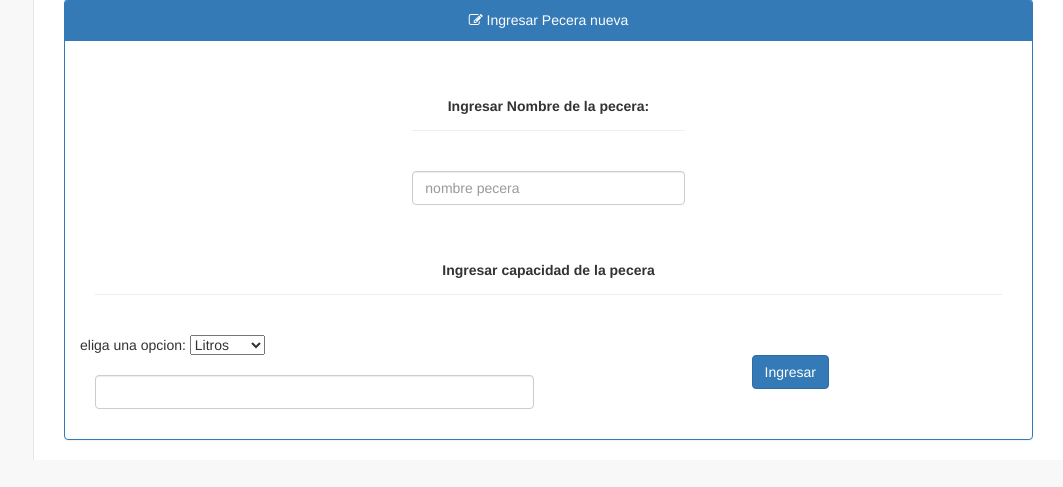
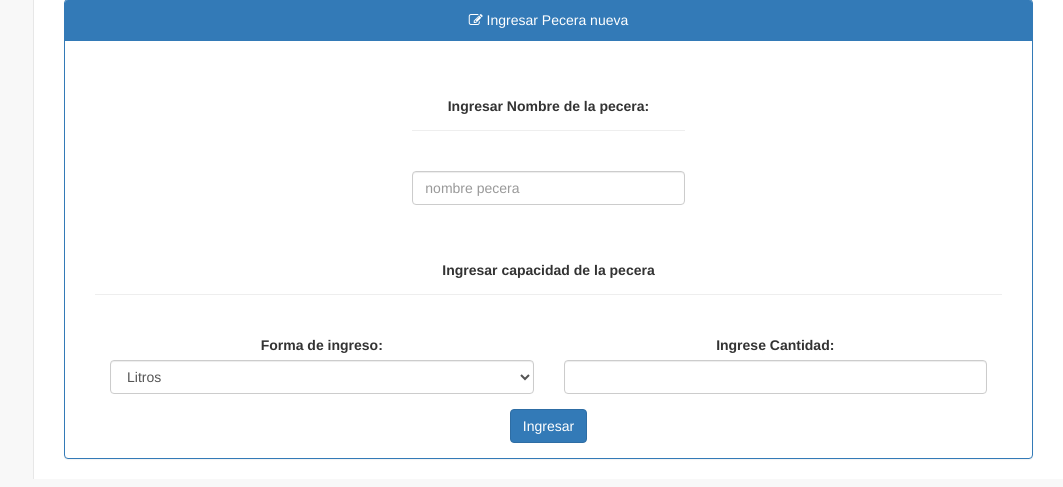
Before and after one commit to IgnacioYanjari/ProyectoTics1, a Flask app: page / in a window 1280 px wide. Shown: the part 313-800 px from the top of the page, without its empty margins (217-1280 px from the left). Run offline with Flask 2, Linux system fonts and the light colour scheme; data that the repository does not hold is empty; some libraries are stand-ins or nearby versions.

Commit message:
Dejandolo bello

```diff
--- a/Web/app/template/index.html
+++ b/Web/app/template/index.html
@@ -84,28 +84,32 @@
         </div>
 
 <!----------------------------------------------------->
-        eliga una opcion:
-        <select name="opcion_capacidad">
-          <option value="Litros">Litros</option>
-          <option value="Galones">Galones</option>
-        </select>
+      <div class="col-xs-12">
+        <div class="col-lg-6">
+          <div class="form-group text-center">
+            <label for="opcion">Forma de ingreso:</label>
+            <select class="form-control" id="opcion" name="opcion_capacidad" >
+              <option value="Litros">Litros</option>
+              <option value="Galones">Galones</option>
+            </select>
+          </div>
+        </div>
+        <div class="col-lg-6">
+            <div class="form-group text-center">
+              <label for="cant">Ingrese Cantidad:</label>
+              <input type="number" step="0.01" name="capacidad" min="1" max="1000" class="form-control">
+            </div>
+        </div>
+
+      </div>
 <!----------------------------------------------------->
 
         <div class="col-xs-12">
-            <div class="row">
-              <div class="col-lg-6">
-                <div class="form-group text-center">
-                  <br>
-                  <input type="float" name="capacidad" min="1" max="1000" class="form-control">
-                </div>
-              </div>
-
             <div class="row">
                   <div class="text-center">
                     <button type="submit" class="btn btn-primary">Ingresar</button>
                   </div>
               </div>
-            </div>
           </form>
 
         {% if exito == 0 %}
@@ -117,6 +121,7 @@
         </div>
         {% endif %}
         {% if exito == 1 %}
+        <br>
         <br>
         <div class ="col-xs-12">
           <div class="alert alert-success text-center">
@@ -134,4 +139,5 @@
 
 </div>
 <!-- /.row -->
+
 {% endblock%}
--- a/Web/app/views.py
+++ b/Web/app/views.py
@@ -14,33 +14,30 @@ def index():
     listas = cur.fetchall()
     if request.method == 'POST':
         nombre_pecera = request.form['nombre_pecera']
-        #galones_pecera = request.form['galones']
-        #litros_pecera = request.form['litros']
-
-	capacidad = request.form['capacidad']
+        capacidad = request.form['capacidad']
         opcion_capacidad = request.form['opcion_capacidad']
-	galones_pecera = 0
-        litros_pececra = 0
-
-	if opcion_capacidad == "Litros":
+        galones_pecera = 0
+        litros_pecera = 0
+        if opcion_capacidad == "Litros":
             galones_pecera = float(capacidad) / 3.78541
             litros_pecera = float(capacidad)
         else:
             litros_pecera = float(capacidad) * 3.78541
             galones_pecera = float(capacidad)
-
-
         exito = 0
         sql = """SELECT nombre FROM peceras WHERE nombre='%s'; """%(nombre_pecera)
         cur.execute(sql)
         nombre = cur.fetchone()
         print (nombre , "nombre_pecera : ", nombre_pecera)
+
         if nombre == None and len(nombre_pecera) > 0:
+            galones_pecera = round(galones_pecera,2)
             sql = """insert into peceras (nombre, galones, litros) values (('%s'), ('%s'), ('%s'));
             """%(nombre_pecera,galones_pecera, litros_pecera)
             cur.execute(sql)
             conn.commit()
             exito = 1
+
         sql="""SELECT nombre,id,galones,litros FROM peceras;"""
         cur.execute(sql)
         listas = cur.fetchall()
```
